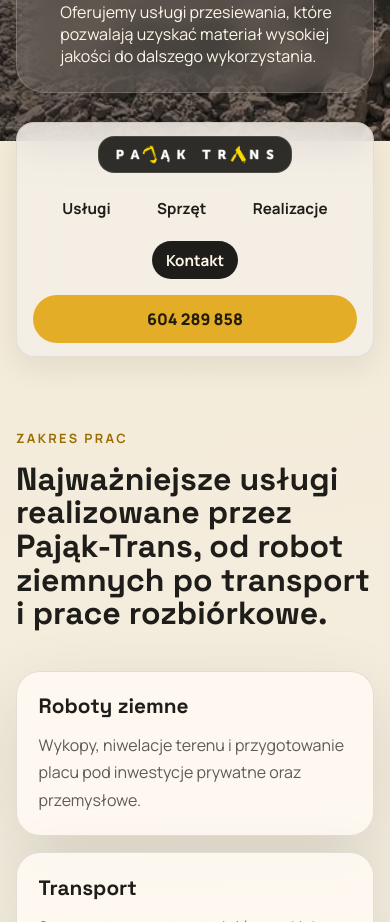
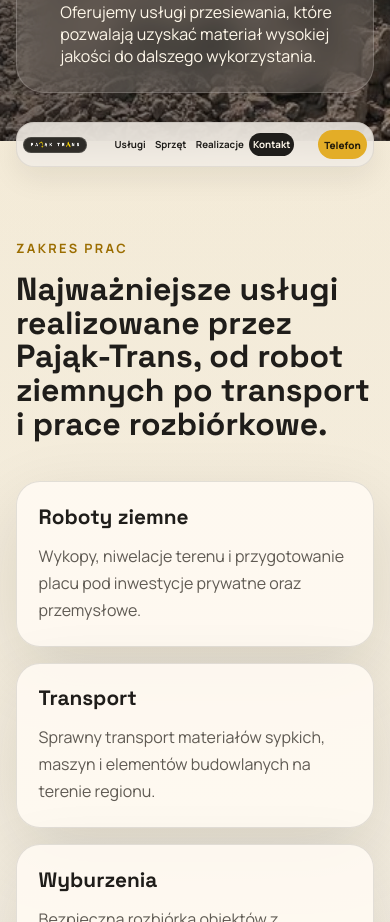
Before and after one commit to andrzejk82/pajakTrans, an Angular app in the folder pajak-trans-spa/: page / in a window 390 px wide. Shown: the part 1580-2502 px from the top of the page. Built offline with nearby package versions, Linux system fonts and the light colour scheme.

Commit message:
Enhance section navigation: add additional CTA text, adjust styles, and improve mobile responsiveness.

```diff
--- a/pajak-trans-spa/src/app/app.component.html
+++ b/pajak-trans-spa/src/app/app.component.html
@@ -62,7 +62,10 @@
         <a [class.is-active]="isActive('kontakt')" href="#kontakt">Kontakt</a>
       </div>
 
-      <a class="section-nav__cta" href="tel:+48604289858">604 289 858</a>
+      <a class="section-nav__cta" href="tel:+48604289858" aria-label="Zadzwoń pod numer 604 289 858">
+        <span class="section-nav__cta-full">604 289 858</span>
+        <span class="section-nav__cta-short">Telefon</span>
+      </a>
     </div>
   </nav>
 
--- a/pajak-trans-spa/src/app/app.component.scss
+++ b/pajak-trans-spa/src/app/app.component.scss
@@ -288,6 +288,10 @@
   white-space: nowrap;
 }
 
+.section-nav__cta-short {
+  display: none;
+}
+
 .services__grid,
 .advantage-list {
   display: grid;
@@ -576,26 +580,51 @@
 
   .section-nav__inner {
     border-radius: 18px;
-    flex-wrap: wrap;
-    justify-content: center;
+    flex-wrap: nowrap;
+    gap: 0.25rem;
+    justify-content: space-between;
     margin-top: -1.2rem;
+    padding: 0.45rem 0.5rem;
   }
 
   .section-nav__links {
+    flex-wrap: nowrap;
     justify-content: center;
-    width: 100%;
+    gap: 0.1rem;
+    width: auto;
   }
 
   .section-nav__links a {
+    font-size: 0.68rem;
+    padding: 0.38rem 0.34rem;
     text-align: center;
+    white-space: nowrap;
   }
 
   .section-nav__cta {
-    flex: 1 1 100%;
-    width: 100%;
+    flex: 0 0 auto;
+    font-size: 0.68rem;
+    padding: 0.52rem 0.58rem;
+    width: auto;
   }
 
-  .section-nav__brand img,
+  .section-nav__cta-full {
+    display: none;
+  }
+
+  .section-nav__cta-short {
+    display: inline;
+  }
+
+  .section-nav__brand {
+    border-radius: 10px;
+    padding: 0.24rem 0.34rem;
+  }
+
+  .section-nav__brand img {
+    max-width: 60px;
+  }
+
   .brand img {
     max-width: 170px;
   }
@@ -610,3 +639,24 @@
     padding: 1.35rem;
   }
 }
+
+@media (max-width: 420px) {
+  .section-nav__inner {
+    gap: 0.18rem;
+    padding-inline: 0.35rem;
+  }
+
+  .section-nav__links a {
+    font-size: 0.61rem;
+    padding: 0.32rem 0.24rem;
+  }
+
+  .section-nav__cta {
+    font-size: 0.62rem;
+    padding: 0.46rem 0.42rem;
+  }
+
+  .section-nav__brand img {
+    max-width: 52px;
+  }
+}
```
